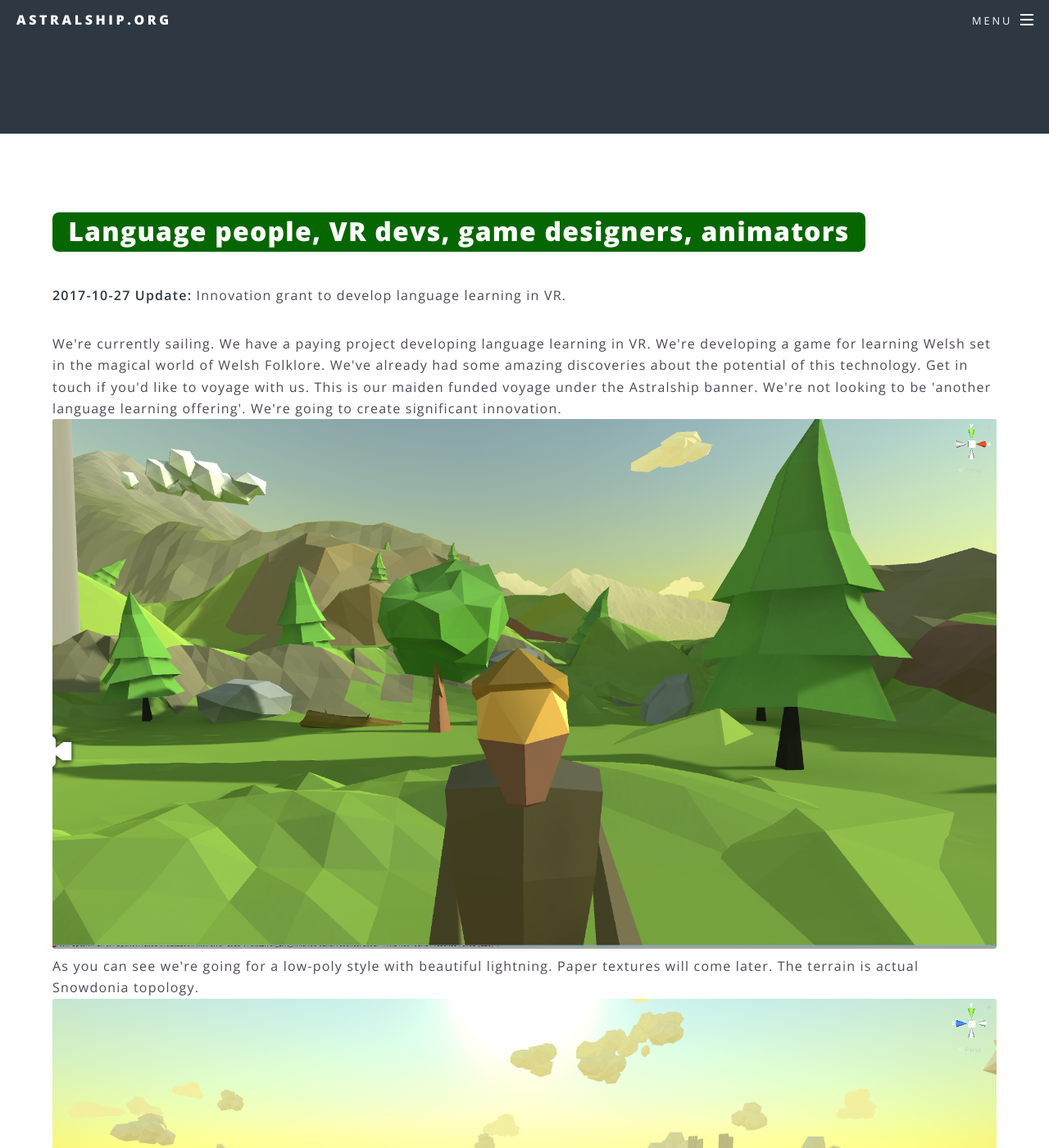
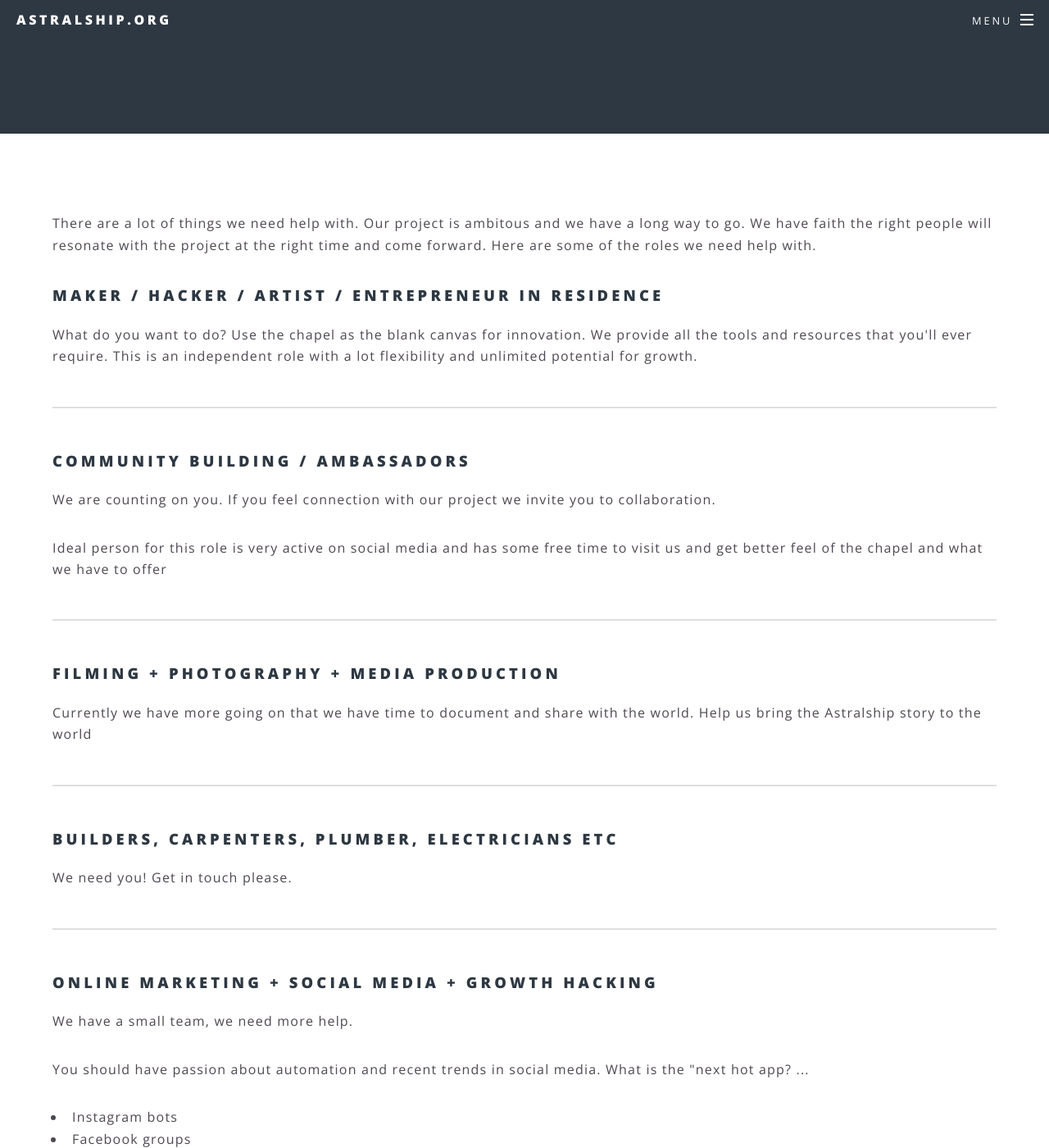
Before and after one commit to astralship/astralship.github.io, a Jekyll site: the page built from jobs.html, in a window 1280 px wide and 1400 px high, scrolled down 230 px. Shown: the whole window at 82% size. Built offline with Jekyll 4.4.1, drawn with Linux system fonts in a browser that asks for light colours; comment, search, counter and statistics services are not loaded; some of the changed text lies outside the part shown.

Commit message:
updated various

```diff
--- a/jobs.html
+++ b/jobs.html
@@ -1,25 +1,13 @@
 ---
 layout: page
-title: Jobs (we are hiring)
-subtitle: We grow fast and need these skills
-order: 999999
+title: Get involved
+subtitle: The project is growing we need a range of skills
+order: 899999
 ---
 
-<div class="ready">Language people, VR devs, game designers, animators</div>
-
-<p><strong>2017-10-27 Update:</strong> Innovation grant to develop language learning in VR.</p>
-
-We're currently sailing. We have a paying project developing language learning in VR. We're developing a game for learning Welsh set in the magical world of Welsh Folklore. We've already had some amazing discoveries about the potential of this technology. Get in touch if you'd like to voyage with us.
-This is our maiden funded voyage under the Astralship banner. We're not looking to be 'another language learning offering'. We're going to create significant innovation.
-
-<div class="image"><img src="images/04.PNG" alt="" /></div><div class="content">
-
-As you can see we're going for a low-poly style with beautiful lightning. Paper textures will come later. The terrain is actual Snowdonia topology.
-
-<div class="image"><img src="images/05.PNG" alt="" /></div><div class="content">
-
-<hr>
-
+<p> There are a lot of things we need help with. Our project is ambitous and we have a long way to go.
+We have faith the right people will resonate with the project at the right time and come forward.
+Here are some of the roles we need help with.</p>
 
 <h3>Maker / Hacker / Artist / Entrepreneur in residence</h3>
 <p>What do you want to do? Use the chapel as the blank canvas for innovation. We provide all the tools and resources that you'll ever require. This is an independent role with a lot flexibility and unlimited potential for growth.</p>
@@ -57,7 +45,19 @@
 </ul>
 </span>
 
-<hr>
+<div class="ready">Language people, VR devs, game designers, animators</div>
+
+<p><strong>2017-10-27 Update:</strong> We won an innovation grant to develop language learning in VR.</p>
+
+<p>We're currently sailing. We have a paying project developing language learning in VR. We're developing a game for learning Welsh set in the magical world of Welsh Folklore. We've already had some amazing discoveries about the potential of this technology. Get in touch if you'd like to voyage with us.
+This is our maiden funded voyage under the Astralship banner. We're not looking to be 'another language learning offering'. We're going to create significant innovation.</p>
+
+<div class="image"><img src="images/04.PNG" width="540" /></div>
+
+<p>As you can see we're going for a low-poly style with beautiful lightning. Paper textures will come later. The terrain is actual Snowdonia topology. </p>
+
+<div class="image"><img src="images/05.PNG" width="540" /></div>
+
 
 <p>Our crypto token system is not ready, but that doesn't mean we can reward collaboration with more than cash. In fact, as of time of writing we have very little cash available and for most jobs we can only provide board, lodgings and a conversation about how we can take things forward. We believe there is handful on individuals out there that will sail on the core voyage. If you are the right person we are ready to welcome you onboard. If you resonate with our mission, believe in yourself and are disatisfied with whatelse is on offer you may be an astral pirate<p>
 
```
Also changed, not shown: faq.html (+10 -7 lines).
